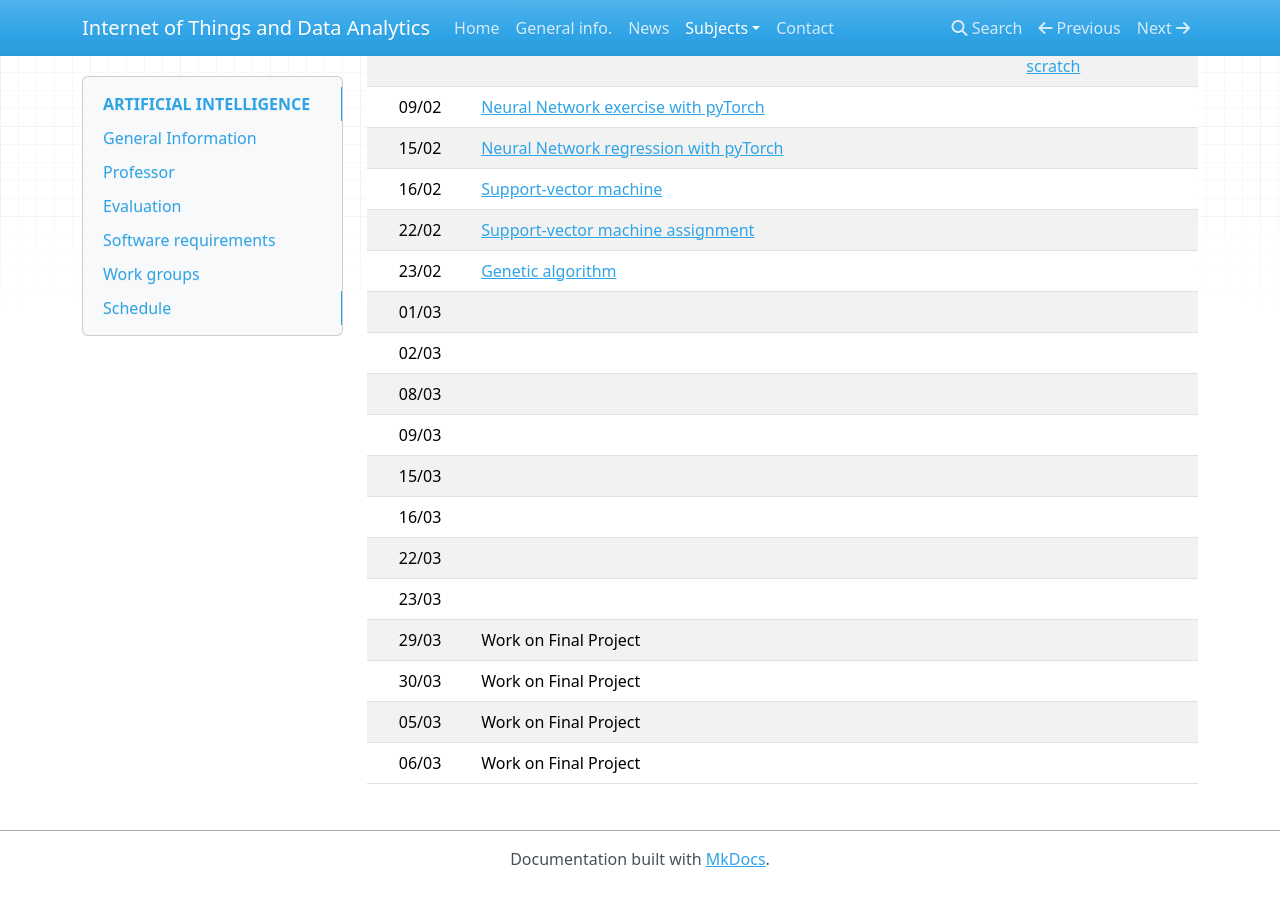
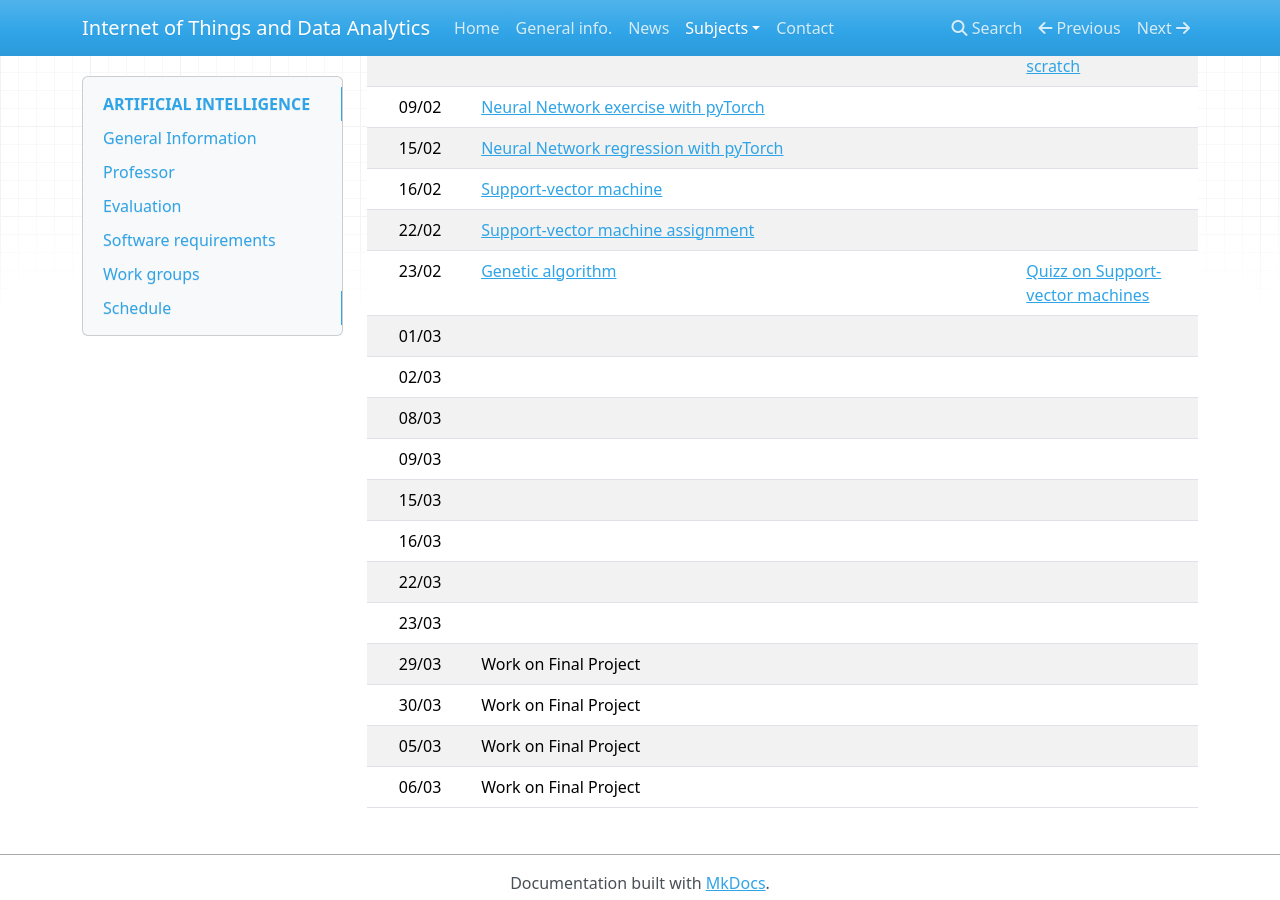
Before and after one commit to iot-da/iot-da.github.io, an MkDocs documentation site: the page built from docs/Subjects/IA/index.md, in a window 1280 px wide and 900 px high, scrolled down 972 px. Built offline with MkDocs 1.6.1, drawn with Linux system fonts in a browser that asks for light colours; nearby versions of some CDN libraries.

Commit message:
svm quizz

```diff
--- a/docs/Subjects/IA/index.md
+++ b/docs/Subjects/IA/index.md
@@ -37,7 +37,7 @@ The groups are the same as for NP1, please check them [here](groups.md)
 |   15/02   | [Neural Network regression with pyTorch](jupyter/04_regression.ipynb)                                                                           |                                    |                                             |
 |   16/02   | [Support-vector machine](jupyter/05_svm.ipynb)                                                                          |                                    |                                             |
 |   22/02   | [Support-vector machine assignment](jupyter/06_svm_multiclass.ipynb)                                                                           |                                    |                                             |
-|   23/02   | [Genetic algorithm](jupyter/07_geneticAlgorithm.ipynb)                                                                          |                                    |                                             |
+|   23/02   | [Genetic algorithm](jupyter/07_geneticAlgorithm.ipynb)                                                                          |                                    |  [Quizz on Support-vector machines](https://api.socrative.com/rc/v6iD9x)                                           |
 |   01/03   |                                                                            |                                    |                                             |
 |   02/03   |                                                                            |                                    |                                             |
 |   08/03   |                                                                            |                                    |                                             |
```
